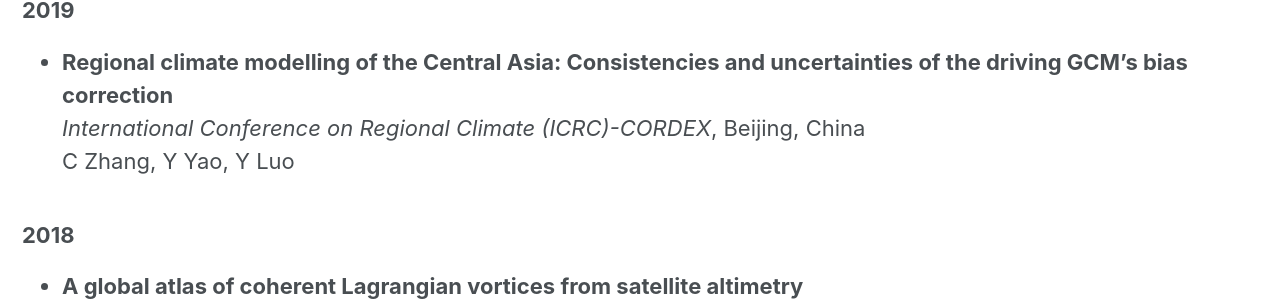
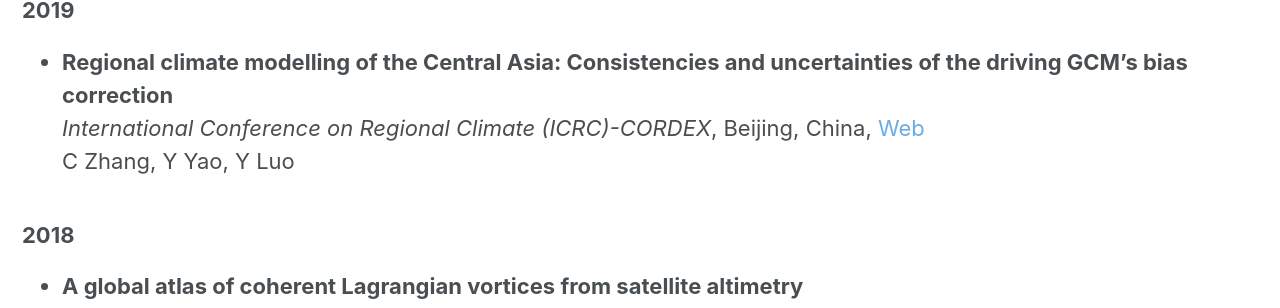
Before and after one commit to ci-zhang/ci-zhang.github.io, a Jekyll site: the page built from _pages/abstracts.md, in a window 1280 px wide. Shown: the part 232-540 px from the top of the page. Built offline with Jekyll 4.4.1, drawn with Linux system fonts in a browser that asks for light colours; nearby versions of some CDN libraries; a style sheet for code colours, icons or effects is not loaded.

Commit message:
update web link

```diff
--- a/_pages/abstracts.md
+++ b/_pages/abstracts.md
@@ -8,18 +8,20 @@ layout: space
 ### 2019
 
 *  **Regional climate modelling of the Central Asia: Consistencies and uncertainties of the driving GCM's bias correction**
-   *International Conference on Regional Climate (ICRC)-CORDEX*, Beijing, China
+   *International Conference on Regional Climate (ICRC)-CORDEX*, Beijing, China, [Web][w3]
    C Zhang, Y Yao, Y Luo
+
+   [w3]: http://icrc-cordex2019.cordex.org
 
 ### 2018
 
 *  **A global atlas of coherent Lagrangian vortices from satellite altimetry**
-   *Ocean Sciences Meeting*, Portland, OR, United States, [Web][w1]
+   *Ocean Sciences Meeting*, Portland, OR, United States, [Web][w2]
    RP Abernathey, C Zhang, NE Tarshish
 
-   [w1]: https://agu.confex.com/agu/os18/preliminaryview.cgi/Paper320231.html
+   [w2]: https://agu.confex.com/agu/os18/preliminaryview.cgi/Paper320231.html
 *  **Global census of coherent Lagrangian vortices in a mesoscale-permitting ocean model**
-   *Ocean Sciences Meeting*, Portland, OR, United States, [Web][w2]
+   *Ocean Sciences Meeting*, Portland, OR, United States, [Web][w1]
    NE Tarshish, R Abernathey, C Dufour, I Frenger, SM Griffies, C Zhang
 
-   [w2]: https://agu.confex.com/agu/os18/preliminaryview.cgi/Paper321716.html
+   [w1]: https://agu.confex.com/agu/os18/preliminaryview.cgi/Paper321716.html
```
